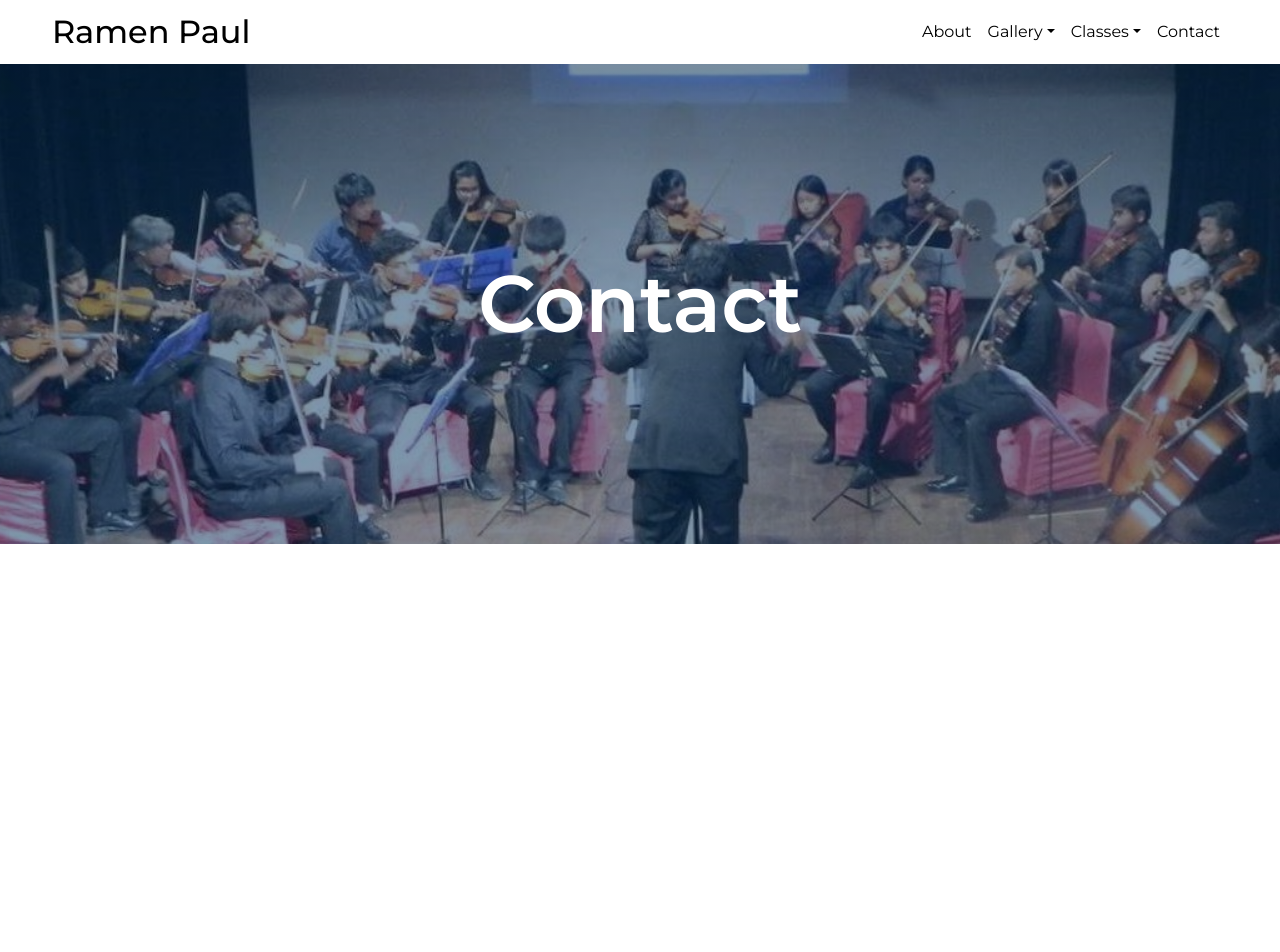
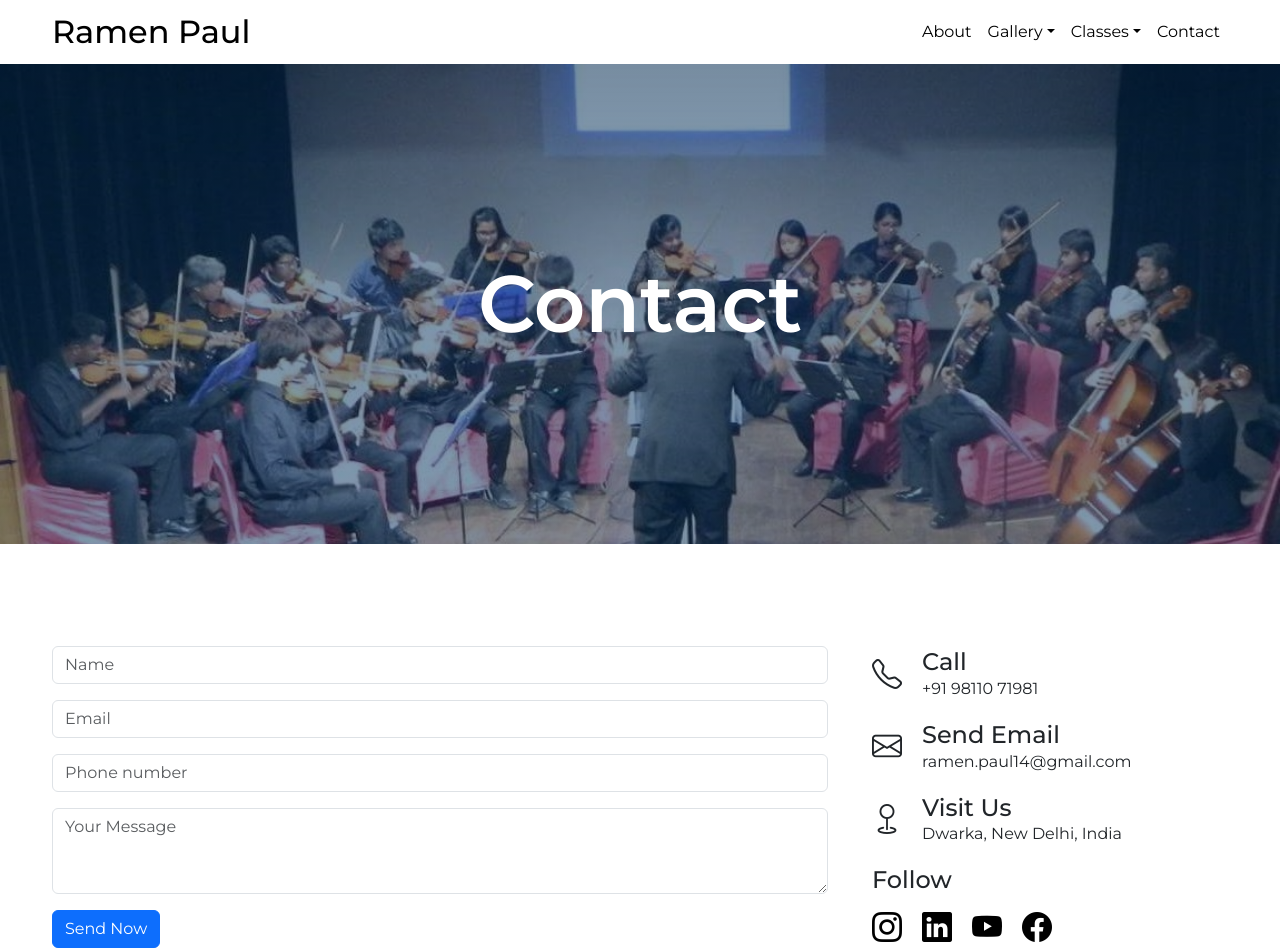
Before and after one commit to curiousdilip/ramen-paul, a Next.js app: page /contact in a window 1280 px wide. Shown: the top 952 px of the page. Before the commit the page ends 800 px from the top, so only its background shows below. Built offline with nearby package versions, Linux system fonts and the light colour scheme.

Commit message:
contact page created

```diff
--- a/pages/_app.jsx
+++ b/pages/_app.jsx
@@ -3,6 +3,7 @@ import 'bootstrap-icons/font/bootstrap-icons.css';
 import '../styles/global.css'
 import '../styles/home.css'
 import '../styles/about.css'
+import '../styles/contact.css'
 
 export default function App({ Component, pageProps }) {
   return <Component {...pageProps} />
--- a/pages/about.jsx
+++ b/pages/about.jsx
@@ -86,6 +86,7 @@ const about = () => {
                                 />
                             </div>
                             <div className="col-md-6">
+                                <h2>Education</h2>
                                 <Education />
                             </div>
                         </div>
--- a/pages/contact.jsx
+++ b/pages/contact.jsx
@@ -1,23 +1,118 @@
-import Breadcrumbs from "@/components/Breadcrumbs"
-import RHeader from "@/components/RHeader"
-import Head from "next/head"
-import React from 'react'
+import Breadcrumbs from "@/components/Breadcrumbs";
+import RHeader from "@/components/RHeader";
+import Head from "next/head";
+import React from "react";
 
 const contact = () => {
     return (
         <>
             <Head>
                 <title>Contact | Ramen Paul</title>
-                <meta name="description" content="Hi, I’m Ramen Paul, Authorized teacher of Trinity College, London." />
+                <meta
+                    name="description"
+                    content="Hi, I’m Ramen Paul, Authorized teacher of Trinity College, London."
+                />
                 <meta name="viewport" content="width=device-width, initial-scale=1" />
             </Head>
             <RHeader />
             <Breadcrumbs pageName="contact" />
             <main>
+                <section id="contact-hero">
+                    <div className="container">
+                        <div className="row align-items-center">
+                            <div className="col-md-8">
+                                <form>
+                                    <input
+                                        type="name"
+                                        class="form-control mb-3"
+                                        placeholder="Name"
+                                    />
+                                    <input
+                                        type="email"
+                                        class="form-control mb-3"
+                                        placeholder="Email"
+                                    />
+                                    <input
+                                        type="tel"
+                                        class="form-control mb-3"
+                                        placeholder="Phone number"
+                                    />
+                                    <textarea
+                                        class="form-control mb-3"
+                                        rows="3"
+                                        placeholder="Your Message"
+                                    ></textarea>
 
+                                    <button type="submit" class="btn btn-primary">
+                                        Send Now
+                                    </button>
+                                </form>
+                            </div>
+                            <div className="col-md-4">
+                                <div className="details">
+                                    <div className="box">
+                                        <div className="icon">
+                                            <i className="bi bi-telephone"></i>
+                                        </div>
+                                        <div className="number">
+                                            <h4>Call</h4>
+                                            <p>+91 98110 71981</p>
+                                        </div>
+                                    </div>
+
+                                    <div className="box">
+                                        <div className="icon">
+                                            <i className="bi bi-envelope"></i>
+                                        </div>
+                                        <div className="mail">
+                                            <h4>Send Email</h4>
+                                            <p>ramen.paul14@gmail.com</p>
+                                        </div>
+                                    </div>
+
+                                    <div className="box">
+                                        <div className="icon">
+                                            <i className="bi bi-geo"></i>
+                                        </div>
+                                        <div className="location">
+                                            <h4>Visit Us</h4>
+                                            <p>Dwarka, New Delhi, India</p>
+                                        </div>
+                                    </div>
+
+                                    <div className="follow">
+                                        <h4>Follow </h4>
+                                        <ul>
+                                            <li>
+                                                <a href="/">
+                                                    <i className="bi bi-instagram"></i>
+                                                </a>
+                                            </li>
+                                            <li>
+                                                <a href="/">
+                                                    <i className="bi bi-linkedin"></i>
+                                                </a>
+                                            </li>
+                                            <li>
+                                                <a href="/">
+                                                    <i className="bi bi-youtube"></i>
+                                                </a>
+                                            </li>
+                                            <li>
+                                                <a href="/">
+                                                    <i className="bi bi-facebook"></i>
+                                                </a>
+                                            </li>
+                                        </ul>
+                                    </div>
+                                </div>
+                            </div>
+                        </div>
+                    </div>
+                </section>
             </main>
         </>
-    )
-}
+    );
+};
 
-export default contact
+export default contact;
--- a/styles/about.css
+++ b/styles/about.css
@@ -8,7 +8,7 @@
 
 #about-work {
     padding: 5% 0;
-
+    background-color: #f1f5f9;
 }
 
 #about-work h2 {
@@ -16,3 +16,14 @@
     font-weight: 600;
     margin-bottom: 20px;
 }
+
+#about-education {
+    padding: 5% 0;
+
+}
+
+#about-education h2 {
+    font-size: 50px;
+    font-weight: 600;
+    margin-bottom: 20px;
+}
--- /dev/null
+++ b/styles/contact.css
@@ -0,0 +1,38 @@
+#contact-hero {
+    padding: 5% 0;
+}
+
+
+#contact-hero .details {
+    padding: 20px;
+}
+
+#contact-hero .details .box {
+    display: flex;
+    justify-content: flex-start;
+    align-items: center;
+    margin: 20px 0;
+}
+
+#contact-hero .details .box .icon i {
+    font-size: 30px;
+    padding-right: 20px;
+}
+
+#contact-hero .details .follow ul {
+    display: flex;
+    list-style: none;
+    padding: 0;
+    margin-top: 10px;
+
+}
+
+#contact-hero .details .follow ul li a {
+    text-decoration: none;
+    color: black;
+}
+
+#contact-hero .details .follow ul li a i {
+    font-size: 30px;
+    margin-right: 20px;
+}
```
